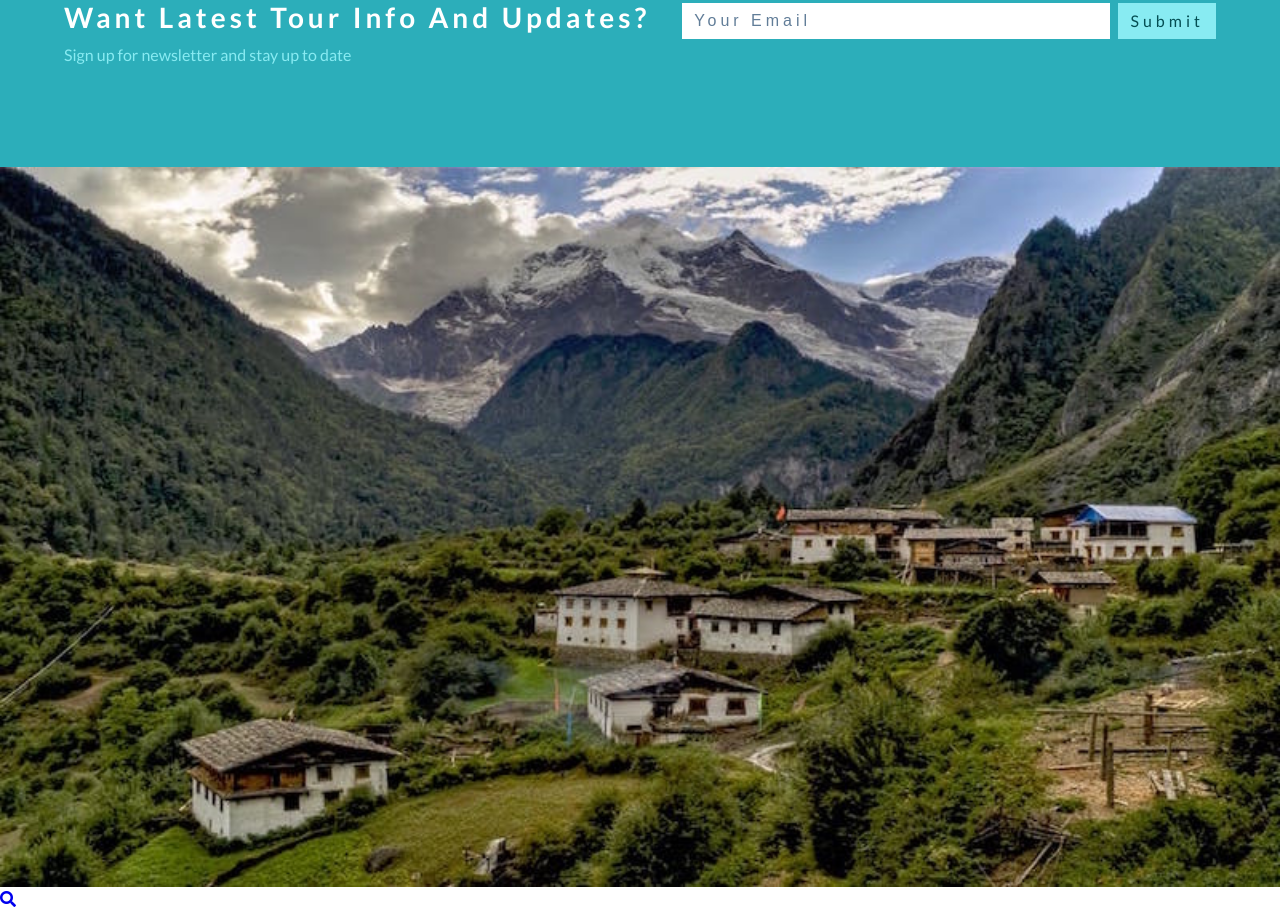
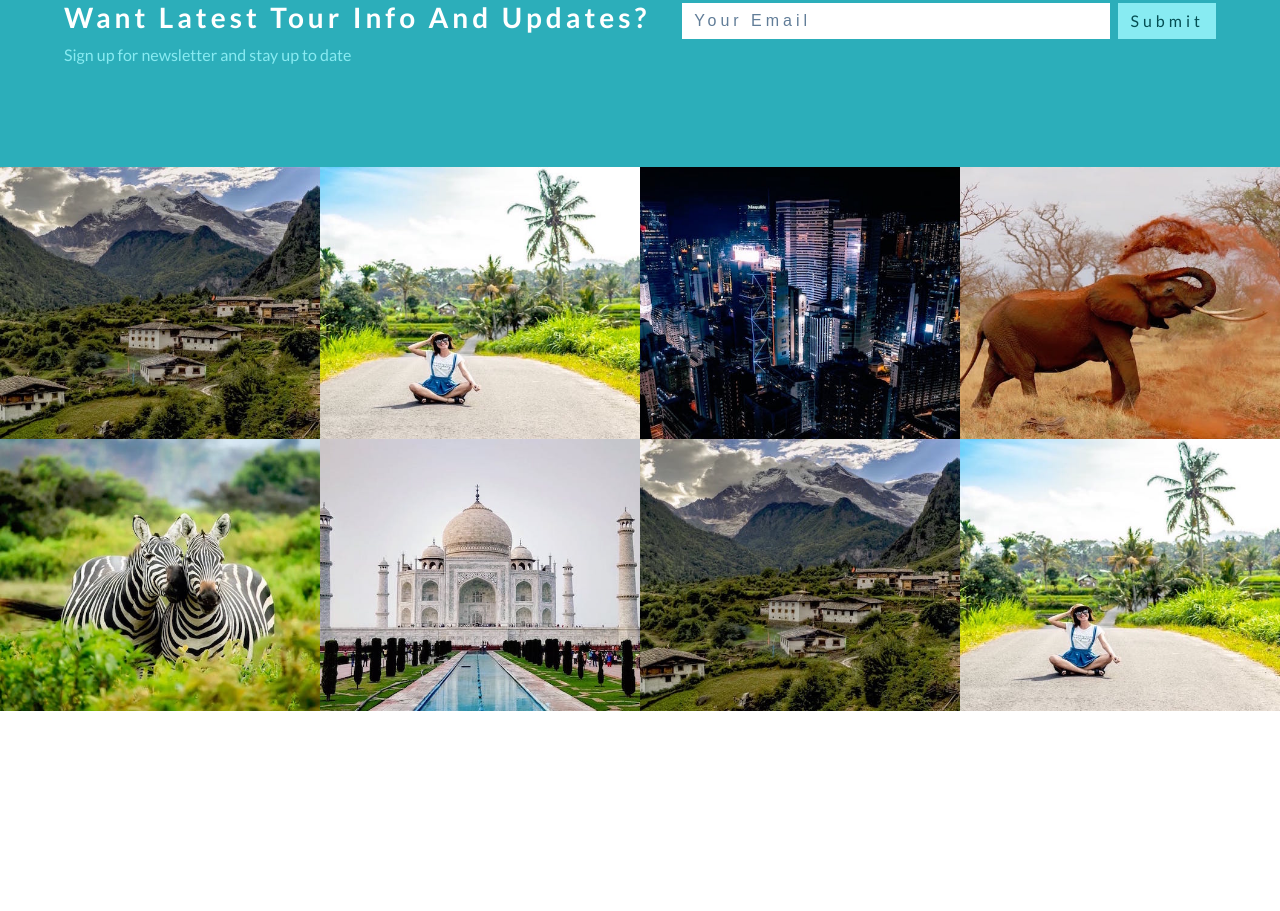
Before and after one commit to etblink/Backroads-Project-tutorial, a plain HTML site: page index.html in a window 1280 px wide. Shown: the part 3175-4086 px from the top of the page. After the commit the page ends 3886 px from the top, so only its background shows below. Drawn offline with Linux system fonts and the light colour scheme.

Commit message:
gallery css

```diff
--- a/css/styles.css
+++ b/css/styles.css
@@ -453,7 +453,46 @@ Contact
 Gallery
 ===============
 */
-
+.gallery-img-container {
+  position: relative;
+  background: var(--clr-primary-5);
+}
+.gallery-icon {
+  position: absolute;
+  top: 50%;
+  left: 50%;
+  font-size: 2rem;
+  transform: translate(-50%, -50%);
+  color: var(--clr-white);
+  opacity: 0;
+  cursor: pointer;
+  transition: var(--transition);
+}
+.gallery-img {
+  height: 17rem;
+  object-fit: cover;
+  transition: var(--transition);
+}
+.gallery-img-container:hover .gallery-img {
+  opacity: 0.5;
+}
+.gallery-img-container:hover .gallery-icon {
+  opacity: 1;
+}
+@media screen and (min-width: 768px) {
+  .gallery-center {
+    display: flex;
+    flex-wrap: wrap;
+  }
+  .gallery-img-container {
+    flex: 0 0 50%;
+  }
+}
+@media screen and (min-width: 992px) {
+  .gallery-img-container {
+    flex: 0 0 25%;
+  }
+}
 /*
 ===============
 Footer
--- a/index.html
+++ b/index.html
@@ -272,7 +272,7 @@
     <section id="gallery">
       <div class="gallery-center">
         <!-- single item -->
-        <article class="gallery-container">
+        <article class="gallery-img-container">
           <img src="./images/tour-1.jpeg" class="gallery-img" alt="">
           <a href="#" class="gallery-icon">
             <i class="fas fa-search"></i>
@@ -280,7 +280,7 @@
         </article>
         <!-- end of single item -->
         <!-- single item -->
-        <article class="gallery-container">
+        <article class="gallery-img-container">
           <img src="./images/tour-2.jpeg" class="gallery-img" alt="">
           <a href="#" class="gallery-icon">
             <i class="fas fa-search"></i>
@@ -288,7 +288,7 @@
         </article>
         <!-- end of single item -->
         <!-- single item -->
-        <article class="gallery-container">
+        <article class="gallery-img-container">
           <img src="./images/tour-3.jpeg" class="gallery-img" alt="">
           <a href="#" class="gallery-icon">
             <i class="fas fa-search"></i>
@@ -296,7 +296,7 @@
         </article>
         <!-- end of single item -->
         <!-- single item -->
-        <article class="gallery-container">
+        <article class="gallery-img-container">
           <img src="./images/tour-4.jpeg" class="gallery-img" alt="">
           <a href="#" class="gallery-icon">
             <i class="fas fa-search"></i>
@@ -304,7 +304,7 @@
         </article>
         <!-- end of single item -->
         <!-- single item -->
-        <article class="gallery-container">
+        <article class="gallery-img-container">
           <img src="./images/tour-5.jpeg" class="gallery-img" alt="">
           <a href="#" class="gallery-icon">
             <i class="fas fa-search"></i>
@@ -312,7 +312,7 @@
         </article>
         <!-- end of single item -->
         <!-- single item -->
-        <article class="gallery-container">
+        <article class="gallery-img-container">
           <img src="./images/tour-6.jpeg" class="gallery-img" alt="">
           <a href="#" class="gallery-icon">
             <i class="fas fa-search"></i>
@@ -320,7 +320,7 @@
         </article>
         <!-- end of single item -->
         <!-- single item -->
-        <article class="gallery-container">
+        <article class="gallery-img-container">
           <img src="./images/tour-1.jpeg" class="gallery-img" alt="">
           <a href="#" class="gallery-icon">
             <i class="fas fa-search"></i>
@@ -328,7 +328,7 @@
         </article>
         <!-- end of single item -->
         <!-- single item -->
-        <article class="gallery-container">
+        <article class="gallery-img-container">
           <img src="./images/tour-2.jpeg" class="gallery-img" alt="">
           <a href="#" class="gallery-icon">
             <i class="fas fa-search"></i>
```
